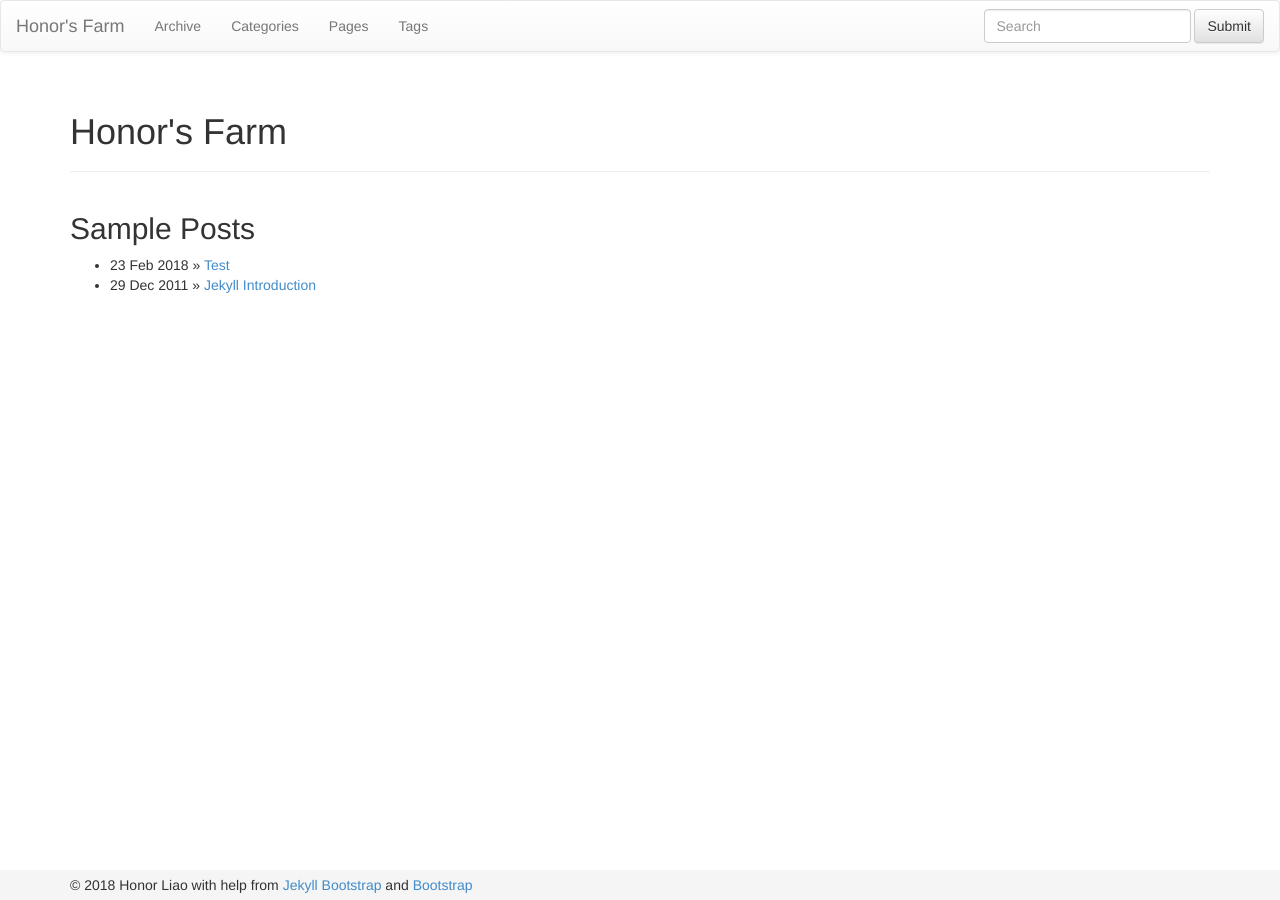
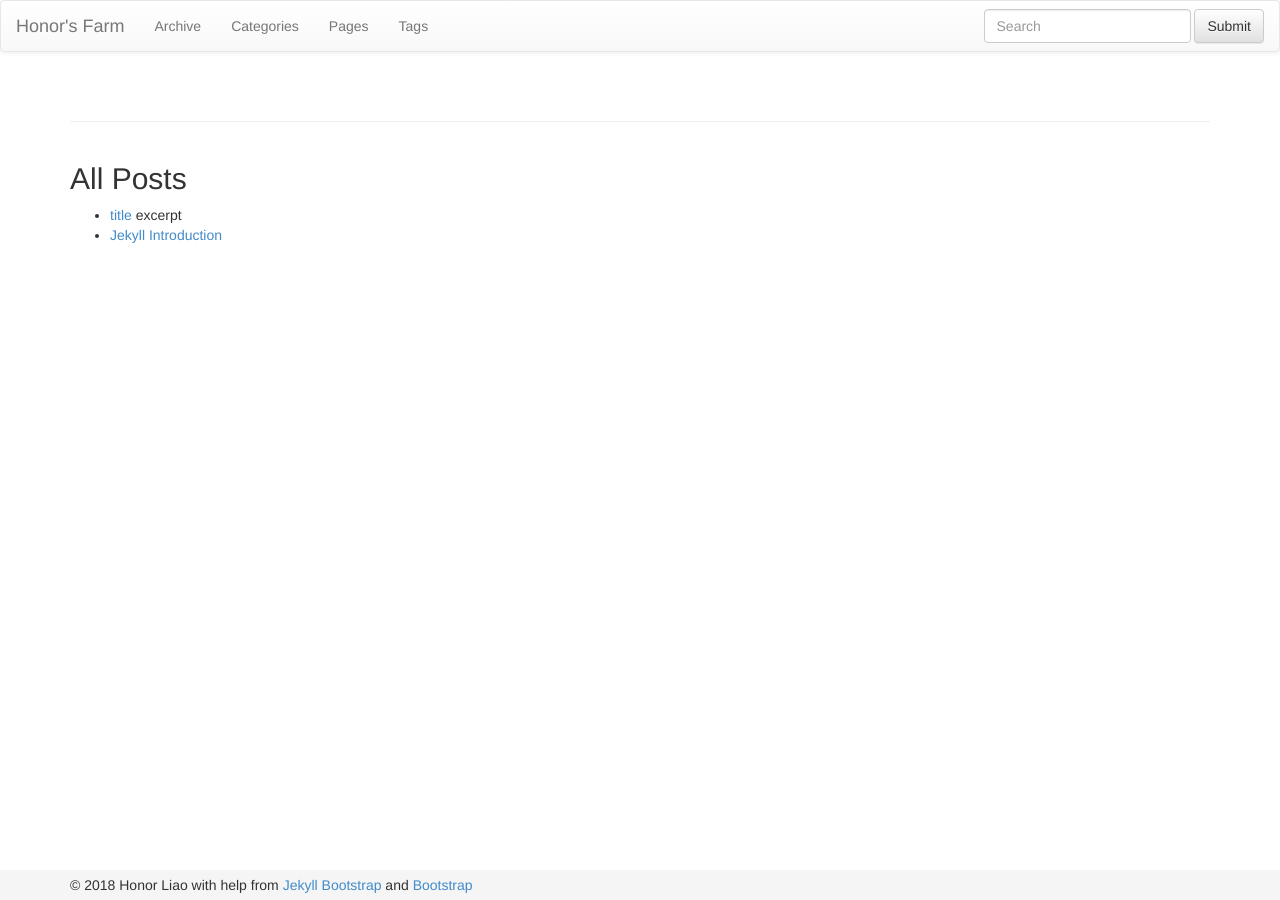
Before and after one commit to honor1521/honor1521.github.io, a Jekyll site: the page built from index.md, in a window 1280 px wide. Built offline with Jekyll 4.4.1, drawn with Linux system fonts in a browser that asks for light colours; nearby versions of some CDN libraries.

Commit message:
add some pages for testing

```diff
--- a/index.md
+++ b/index.md
@@ -1,15 +1,18 @@
 ---
 layout: page
-title: Honor's Farm
+title:
 tagline:
 ---
 {% include JB/setup %}
 
 
-## Sample Posts
+## All Posts
 
-<ul class="posts">
+<ul>
   {% for post in site.posts %}
-    <li><span>{{ post.date | date_to_string }}</span> &raquo; <a href="{{ BASE_PATH }}{{ post.url }}">{{ post.title }}</a></li>
+    <li>
+      <a href="{{ post.url }}">{{ post.title }}</a>
+      {{ post.excerpt }}
+    </li>
   {% endfor %}
 </ul>
```
Also changed, not shown: _posts/test/2018-02-23-test.md (+8 -0 lines).
